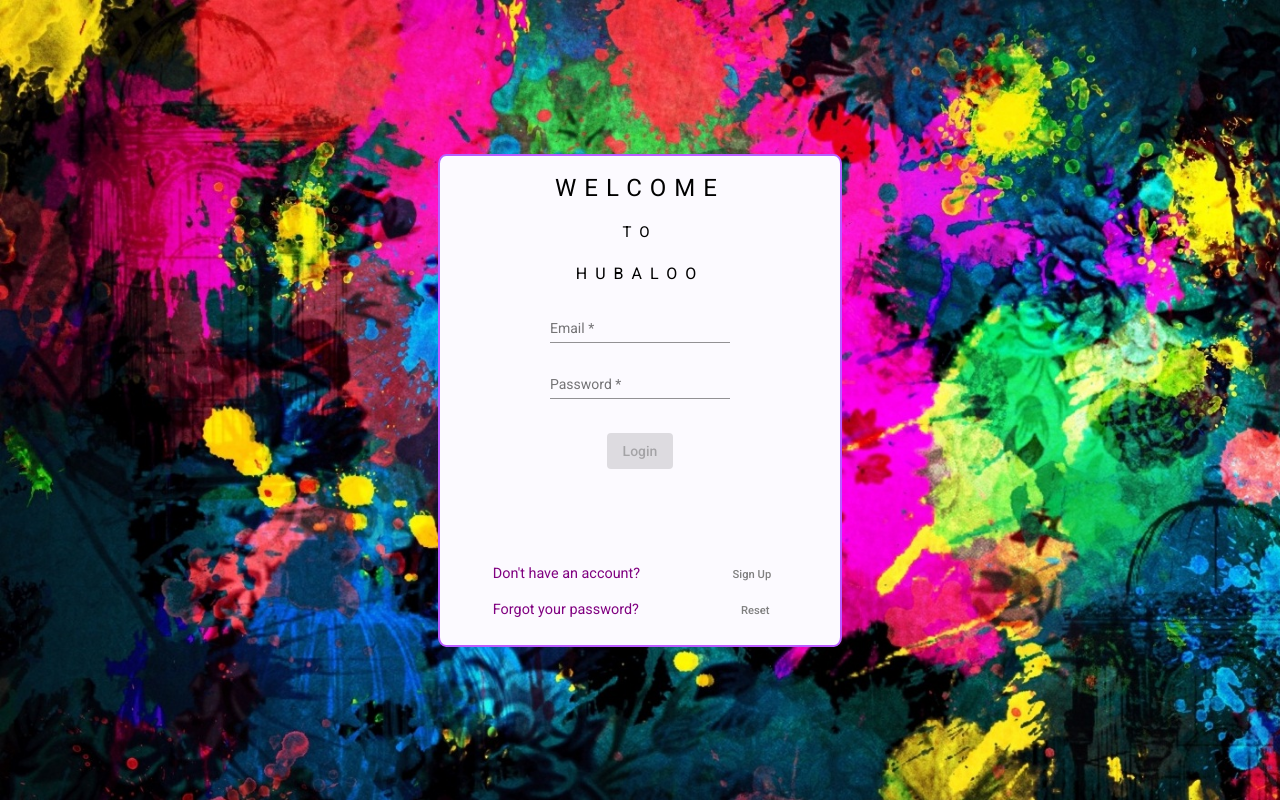
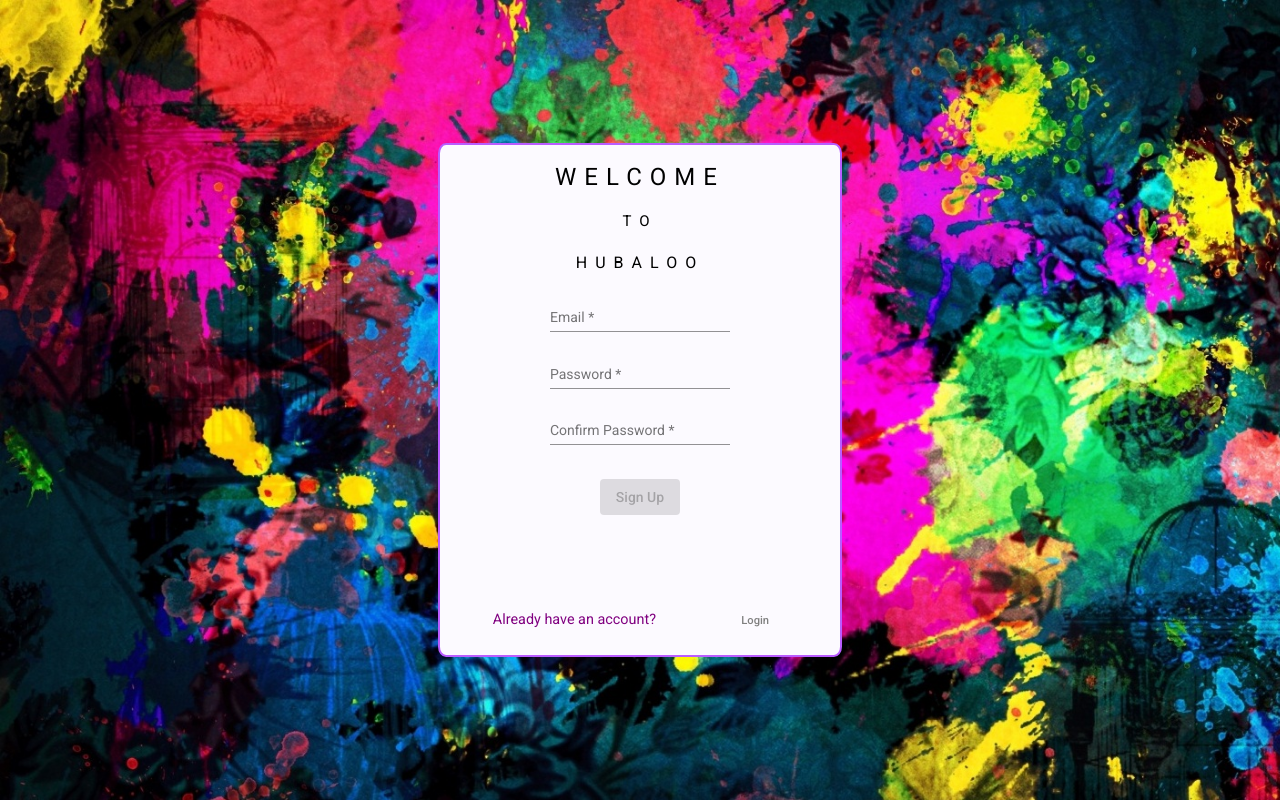
Before and after one commit to steelvelveteen/hubaloo-ng, an Angular app: page / in a window 1280 px wide. Both pictures are taken after a click on the button "Sign Up". Built offline with nearby package versions, Linux system fonts and the light colour scheme.

Commit message:
Toggle between login form and sign up form

```diff
--- a/src/app/components/components.module.ts
+++ b/src/app/components/components.module.ts
@@ -25,7 +25,8 @@ import { SignupFormComponent } from './signup-form/signup-form.component';
     ],
     exports: [
         LoginFormComponent,
-        WelcomeTitleComponent
+        WelcomeTitleComponent,
+        SignupFormComponent
     ]
 })
 export class ComponentsModule { }
--- a/src/app/components/login-form/login-form.component.ts
+++ b/src/app/components/login-form/login-form.component.ts
@@ -1,4 +1,4 @@
-import { Component, OnInit } from '@angular/core';
+import { Component, OnInit, Output, EventEmitter } from '@angular/core';
 import { FormControl, FormGroup, Validators } from '@angular/forms';
 
 type CredentialsType = {
@@ -12,6 +12,9 @@ type CredentialsType = {
   styleUrls: ['./login-form.component.scss']
 })
 export class LoginFormComponent implements OnInit {
+
+  @Output() toggleSignUp = new EventEmitter();
+  @Output() toggleResetPassword = new EventEmitter();
 
   loginForm: FormGroup;
   signUpPromptText = 'Don\'t have an account?';
@@ -50,13 +53,16 @@ export class LoginFormComponent implements OnInit {
   setPassword(): void {
 
   }
+
   toggleSignUpMode(): void {
-    console.log('Toggle sign up mode clicked');
+    // console.log('Toggle sign up mode clicked');
+    this.toggleSignUp.emit();
 
   }
 
   toggleResetPasswordMode(): void {
     console.log('Toggle reset password mode clicked');
+    this.toggleResetPassword.emit();
 
   }
 }
--- a/src/app/components/prompt-unit/prompt-unit.component.ts
+++ b/src/app/components/prompt-unit/prompt-unit.component.ts
@@ -10,6 +10,7 @@ export class PromptUnitComponent implements OnInit {
   @Input() btnText: string;
   @Input() promptText: string;
   @Output() toggleMode = new EventEmitter();
+  // @Output() toggleResetPasswordMode = new EventEmitter();
 
   constructor() { }
 
@@ -18,5 +19,6 @@ export class PromptUnitComponent implements OnInit {
 
   toggle(): void {
     this.toggleMode.emit();
+    // this.toggleResetPasswordMode.emit();
   }
 }
--- a/src/app/components/signup-form/signup-form.component.html
+++ b/src/app/components/signup-form/signup-form.component.html
@@ -1 +1,28 @@
-<p>signup-form works!</p>
+<div id="signup-form-container">
+    <form class="form" id="form-submit" [formGroup]="signUpForm" autoComplete="off">
+
+        <mat-form-field class="input-fields">
+            <mat-label>Email</mat-label>
+            <input matInput type="email" placeholder="Ex. pat@example.com" formControlName="emailFormControl">
+        </mat-form-field>
+
+        <mat-form-field class="input-fields">
+            <mat-label>Password</mat-label>
+            <input matInput type="password" formControlName="passwordFormControl">
+        </mat-form-field>
+
+        <mat-form-field class="input-fields">
+            <mat-label>Confirm Password</mat-label>
+            <input matInput type="password" formControlName="confirmPasswordFormControl">
+        </mat-form-field>
+    </form>
+
+    <button [disabled]="!signUpForm.valid" mat-raised-button class="btn" form="form-submit" (click)="signUp()">
+        Sign Up
+    </button>
+    <div class="error-message-container"></div>
+    <div class="prompt-container">
+        <prompt-unit btnText="Login" [promptText]="loginPromptText" (toggleMode)="toggleLoginMode()">
+        </prompt-unit>
+    </div>
+</div>
--- a/src/app/components/signup-form/signup-form.component.scss
+++ b/src/app/components/signup-form/signup-form.component.scss
@@ -0,0 +1,24 @@
+#signup-form-container {
+    .form {
+        margin-bottom: 1rem;
+        display: flex;
+        flex-direction: column;
+        align-items: center;
+
+        .input-fields {
+            // margin: 0.5rem 1rem;
+            // padding: 0.5rem;
+            color: #483C32;
+        }
+    }
+
+    .prompt-container {
+        align-items: center;
+        font-size: 0.9rem;
+    }
+
+    .error-message-container {
+        min-height: 3.5rem;
+        margin: 1rem 0;
+    }
+}
--- a/src/app/components/signup-form/signup-form.component.ts
+++ b/src/app/components/signup-form/signup-form.component.ts
@@ -1,4 +1,5 @@
-import { Component, OnInit } from '@angular/core';
+import { Component, EventEmitter, OnInit, Output } from '@angular/core';
+import { FormControl, FormGroup, Validators } from '@angular/forms';
 
 @Component({
   selector: 'signup-form',
@@ -7,9 +8,33 @@ import { Component, OnInit } from '@angular/core';
 })
 export class SignupFormComponent implements OnInit {
 
+  @Output() toggleLogin = new EventEmitter();
+
+  signUpForm: FormGroup;
+  loginPromptText = 'Already have an account?';
+
   constructor() { }
 
   ngOnInit(): void {
+    this.signUpForm = new FormGroup({
+      emailFormControl: new FormControl('', [
+        Validators.required,
+        Validators.pattern('^[a-zA-Z0-9_.+-]+@[a-zA-Z0-9-]+.[a-zA-Z0-9-.]+$')
+      ]),
+      passwordFormControl: new FormControl('', [
+        Validators.required
+      ]),
+      confirmPasswordFormControl: new FormControl('', [
+        Validators.required
+      ])
+    });
   }
 
+  signUp(): void {
+    console.log(this.signUpForm.value);
+  }
+
+  toggleLoginMode(): void {
+    this.toggleLogin.emit();
+  }
 }
--- a/src/app/views/login/login.component.html
+++ b/src/app/views/login/login.component.html
@@ -5,11 +5,12 @@
         <div class="form-container">
             <welcome-title></welcome-title>
             <div *ngIf="loginMode">
-                <login-form></login-form>
+                <login-form (toggleSignUp)="toggleSignUpMode()" (toggleResetPassword)="toggleResetPasswordMode()">
+                </login-form>
             </div>
-            <!-- <div *ngIf="signUpMode"> -->
-            <!-- <signup-form></signup-form> -->
-            <!-- </div> -->
+            <div *ngIf="signUpMode">
+                <signup-form (toggleLogin)="toggleLoginMode()"></signup-form>
+            </div>
 
             <!-- <div *ngIf="resetPasswordMode">
                 <resetpassword-form></resetpassword-form>
--- a/src/app/views/login/login.component.ts
+++ b/src/app/views/login/login.component.ts
@@ -16,4 +16,22 @@ export class LoginComponent implements OnInit {
   ngOnInit(): void {
   }
 
+  toggleLoginMode(): void {
+    this.loginMode = true;
+    this.signUpMode = false;
+    this.resetPasswordMode = false;
+  }
+
+  toggleSignUpMode(): void {
+    console.log('Toggle sign up mode clicked');
+    this.signUpMode = true;
+    this.loginMode = false;
+    this.resetPasswordMode = false;
+  }
+
+  toggleResetPasswordMode(): void {
+    this.resetPasswordMode = true;
+    this.signUpMode = false;
+    this.loginMode = false;
+  }
 }
```
